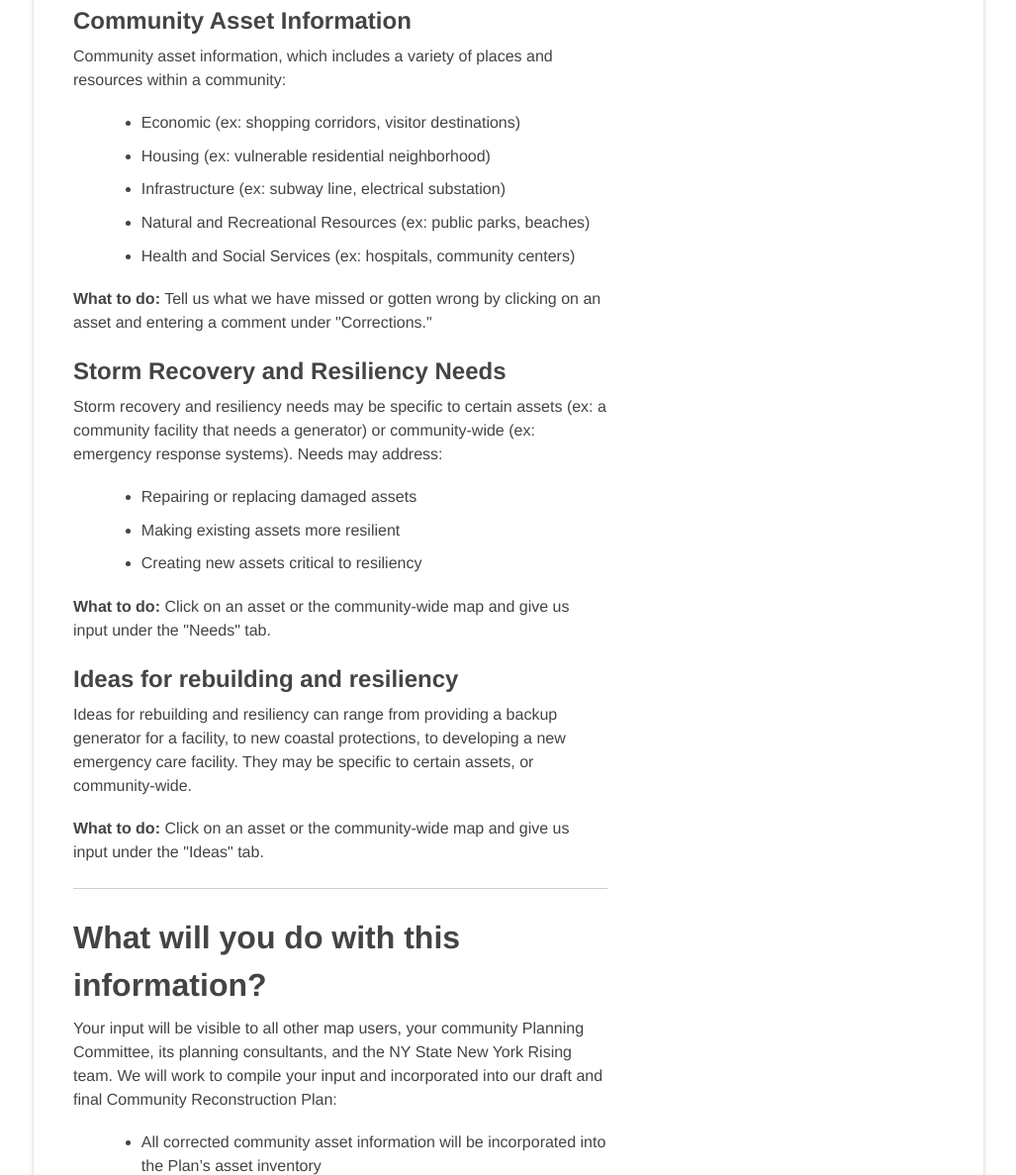
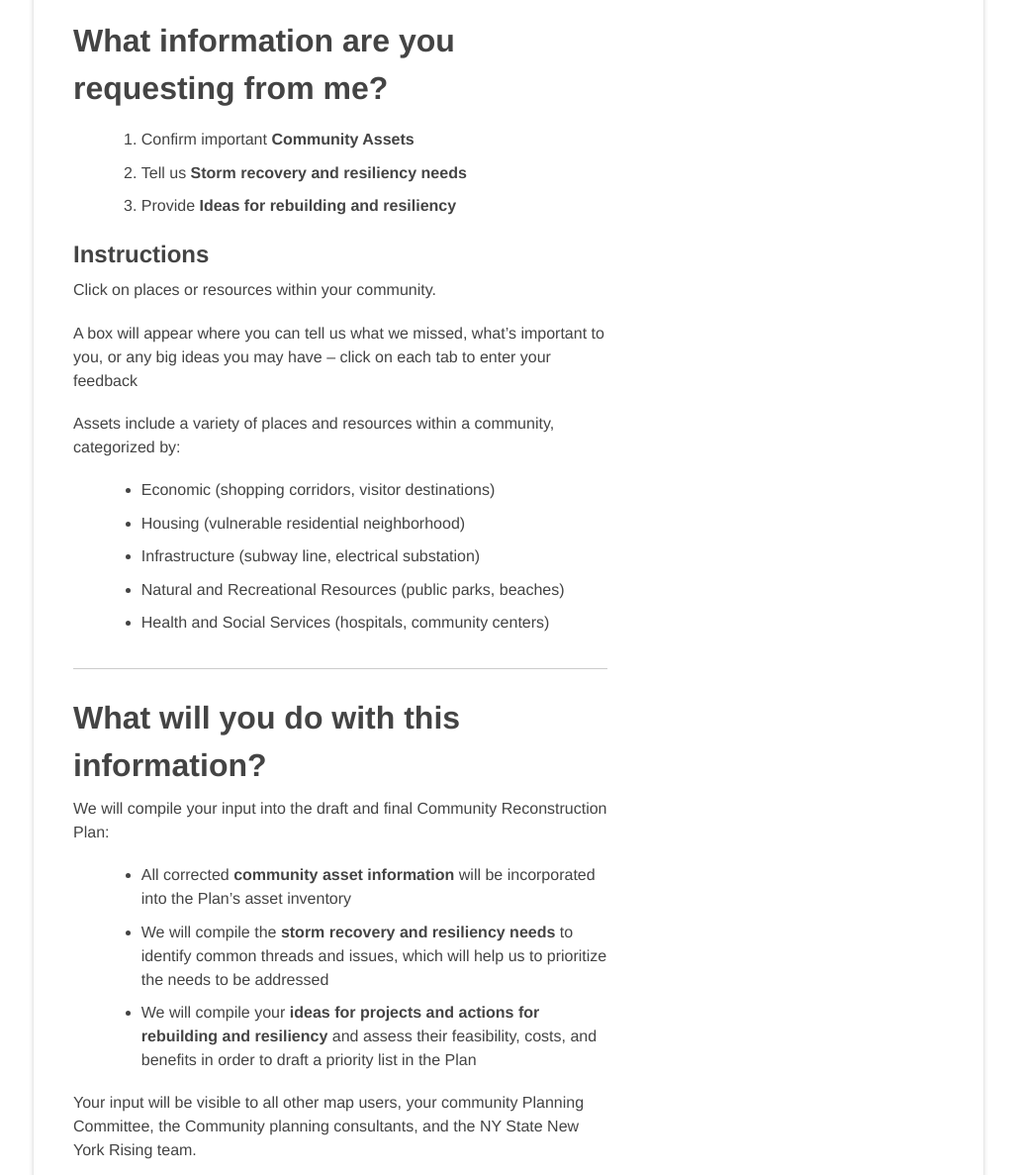
Before and after one commit to openplans/newyorkrising, a plain HTML site: page index.html in a window 1280 px wide. Shown: the part 875-2062 px from the top of the page at 99% size, without its empty margins (126-1153 px from the left). Drawn offline with Linux system fonts and the light colour scheme.

Commit message:
Updated text

```diff
--- a/index.html
+++ b/index.html
@@ -39,8 +39,12 @@
   <div class="container clearfix">
 
     <section class="welcome">
-      <p>Welcome to the New York Rising Community Reconstruction Program community mapping pages.  These maps will help communities provide input into a Community Reconstruction Plan being developed through the <a href="http://stormrecovery.ny.gov/community-reconstruction-program">New York Rising Community Reconstruction Program</a>. Driven by a local Planning Committee and public input, the Plan will support recovery and increase resiliency for communities affected by Hurricanes Sandy and Irene and Tropical Storm Lee.</p>
-      <p>An initial Conceptual Plan outlining the community’s assets and needs will be shortly with a final Community Reconstruction Plan to be released in March 2014.</p>
+      <p>Welcome to the New York Rising Community Reconstruction Program community mapping pages.  These maps will help residents provide input into their Community’s Reconstruction Plan.</p>
+      <p>The Community Reconstruction Plans will support recovery and increase resiliency for communities affected by Hurricanes Sandy and Irene and Tropical Storm Lee. The first phase of the <a href="http://stormrecovery.ny.gov/community-reconstruction-program">New York Rising Community Reconstruction Program</a> requires two key plan submissions:</p>
+      <ul>
+        <li>An initial <strong>draft</strong> Conceptual Plan outlining the community’s assets and needs – due Oct 28th.</li>
+      <li>A <strong>final</strong> Conceptual Plan proposing strategies and projects to meet the community’s short and long term goals - due March 31st 2014.</li>
+      </ul>
     </section>
 
     <div class="shareabouts">
@@ -59,47 +63,41 @@
 
     <h2>What information are you requesting from me?</h2>
 
-    <section class="requested-info">
-      <h4>Community Asset Information</h4>
-      <p>Community asset information, which includes a variety of places and resources within a community: </p>
-      <ul>
-        <li>Economic (ex: shopping corridors, visitor destinations)</li>
-        <li>Housing (ex: vulnerable residential neighborhood)</li>
-        <li>Infrastructure (ex: subway line, electrical substation)</li>
-        <li>Natural and Recreational Resources (ex: public parks, beaches)</li>
-        <li>Health and Social Services (ex: hospitals, community centers)</li>
-      </ul>
-      <p><strong>What to do:</strong> Tell us what we have missed or gotten wrong by clicking on an asset and entering a comment under "Corrections."</p>
-    </section>
+    <ol>
+      <li>Confirm important <strong>Community Assets</strong></li>
+      <li>Tell us <strong>Storm recovery and resiliency needs</strong></li>
+      <li>Provide <strong>Ideas for rebuilding and resiliency</strong></li>
+      </ol>
+
 
     <section class="requested-info">
-      <h4>Storm Recovery and Resiliency Needs</h4>
-      <p>Storm recovery and resiliency needs may be specific to certain assets (ex: a community facility that needs a generator) or community-wide (ex: emergency response systems). Needs may address: </p>
+      <h4>Instructions</h4>
+      <p>Click on places or resources within your community.</p>
+      <p>A box will appear where you can tell us what we missed, what’s important to you, or any big ideas you may have – click on each tab to enter your feedback</p>
+      <p>Assets include a variety of places and resources within a community, categorized by:</p>
       <ul>
-        <li>Repairing or replacing damaged assets</li>
-        <li>Making existing assets more resilient</li>
-        <li>Creating new assets critical to resiliency</li>
+        <li>Economic (shopping corridors, visitor destinations)</li>
+      <li>Housing (vulnerable residential neighborhood)</li>
+      <li>Infrastructure (subway line, electrical substation)</li>
+      <li>Natural and Recreational Resources (public parks, beaches)</li>
+      <li>Health and Social Services (hospitals, community centers)</li>
       </ul>
-      <p><strong>What to do:</strong> Click on an asset or the community-wide map and give us input under the "Needs" tab.</p>
-    </section>
-
-    <section class="requested-info">
-      <h4>Ideas for rebuilding and resiliency</h4>
-      <p>Ideas for rebuilding and resiliency can range from providing a backup generator for a facility, to new coastal protections, to developing a new emergency care facility. They may be specific to certain assets, or community-wide.</p>
-      <p><strong>What to do:</strong> Click on an asset or the community-wide map and give us input under the "Ideas" tab.</p>
-    </section>
 
     <hr>
 
     <h2>What will you do with this information?</h2>
 
-    <p>Your input will be visible to all other map users, your community Planning Committee, its planning consultants, and the NY State New York Rising team. We will work to compile your input and incorporated into our draft and final Community Reconstruction Plan:</p>
+    <p>We will compile your input into the draft and final Community Reconstruction Plan:</p>
 
     <ul>
-      <li>All corrected community asset information will be incorporated into the Plan’s asset inventory</li>
-      <li>We will compile the storm recovery and resiliency needs to identify common threads and issues, which will help us to prioritize the needs to be addressed</li>
-      <li>We will compile your ideas for projects and actions for rebuilding and resiliency and assess their feasibility, costs, and benefits in order to draft a priority list in the Plan</li>
+      <li>All corrected <strong>community asset information</strong> will be incorporated into the Plan’s asset inventory</li>
+      <li>We will compile the <strong>storm recovery and resiliency needs</strong> to identify common threads and issues, which will help us to prioritize the needs to be addressed</li>
+      <li>We will compile your <strong>ideas for projects and actions for rebuilding and resiliency</strong> and assess their feasibility, costs, and benefits in order to draft a priority list in the Plan</li>
     </ul>
+
+    <p>Your input will be visible to all other map users, your community Planning Committee, the Community planning consultants, and the NY State New York Rising team.</p>
+
+
 
   </div>
 
```
